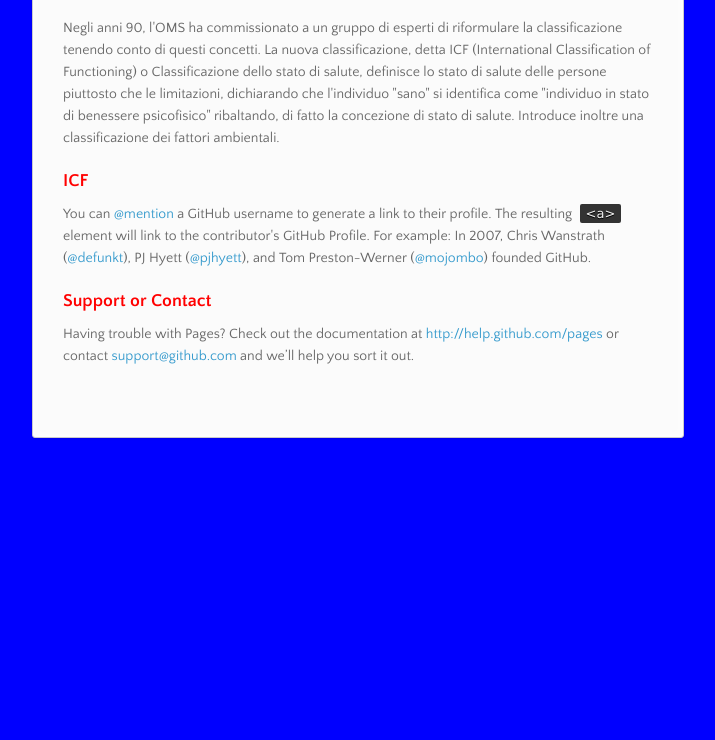
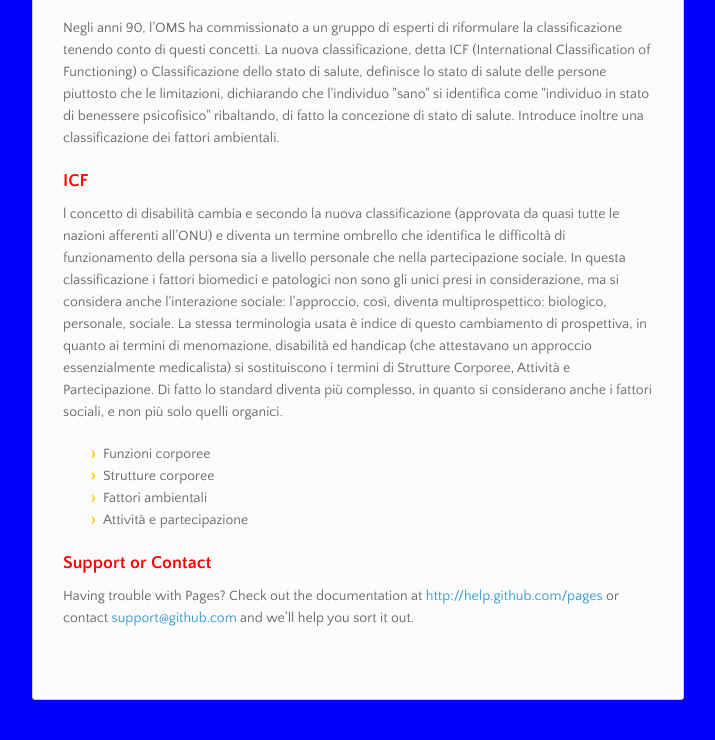
Before and after one commit to monica-patta/scienze-pedagogiche, a plain HTML site: page index.html in a window 1280 px wide. Shown: the part 1828-2568 px from the top of the page, without its empty margins (283-998 px from the left). Before the commit the page ends 2306 px from the top, so only its background shows below. Drawn offline with nearby package versions, Linux system fonts and the light colour scheme.

Commit message:
Update index.html

```diff
--- a/index.html
+++ b/index.html
@@ -106,7 +106,15 @@ color: red;
 ">
 <a name="ICF" class="anchor" href="#ICF"><span class="octicon octicon-link"></span></a>ICF</h3>
 
-<p>You can <a href="https://github.com/blog/821" class="user-mention">@mention</a> a GitHub username to generate a link to their profile. The resulting <code>&lt;a&gt;</code> element will link to the contributor's GitHub Profile. For example: In 2007, Chris Wanstrath (<a href="https://github.com/defunkt" class="user-mention">@defunkt</a>), PJ Hyett (<a href="https://github.com/pjhyett" class="user-mention">@pjhyett</a>), and Tom Preston-Werner (<a href="https://github.com/mojombo" class="user-mention">@mojombo</a>) founded GitHub.</p>
+<p>l concetto di disabilità cambia e secondo la nuova classificazione (approvata da quasi tutte le nazioni afferenti all'ONU) e diventa un termine ombrello che identifica le difficoltà di funzionamento della persona sia a livello personale che nella partecipazione sociale. In questa classificazione i fattori biomedici e patologici non sono gli unici presi in considerazione, ma si considera anche l'interazione sociale: l'approccio, così, diventa multiprospettico: biologico, personale, sociale. La stessa terminologia usata è indice di questo cambiamento di prospettiva, in quanto ai termini di menomazione, disabilità ed handicap (che attestavano un approccio essenzialmente medicalista) si sostituiscono i termini di Strutture Corporee, Attività e Partecipazione. Di fatto lo standard diventa più complesso, in quanto si considerano anche i fattori sociali, e non più solo quelli organici.
+  <ul>
+  <li>Funzioni corporee</li>
+  <li>Strutture corporee</li>
+  <li>Fattori ambientali</li>
+  <li>Attività e partecipazione</li>
+  </ul>
+
+</p>
 
 <h3 style="
 color: red;
```
